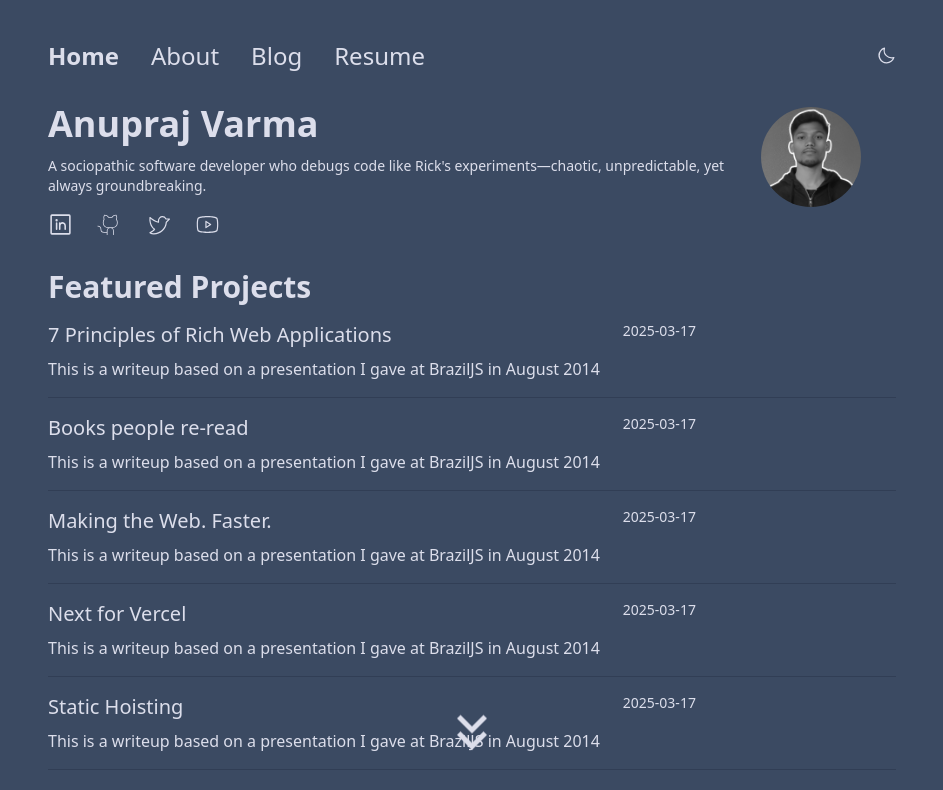
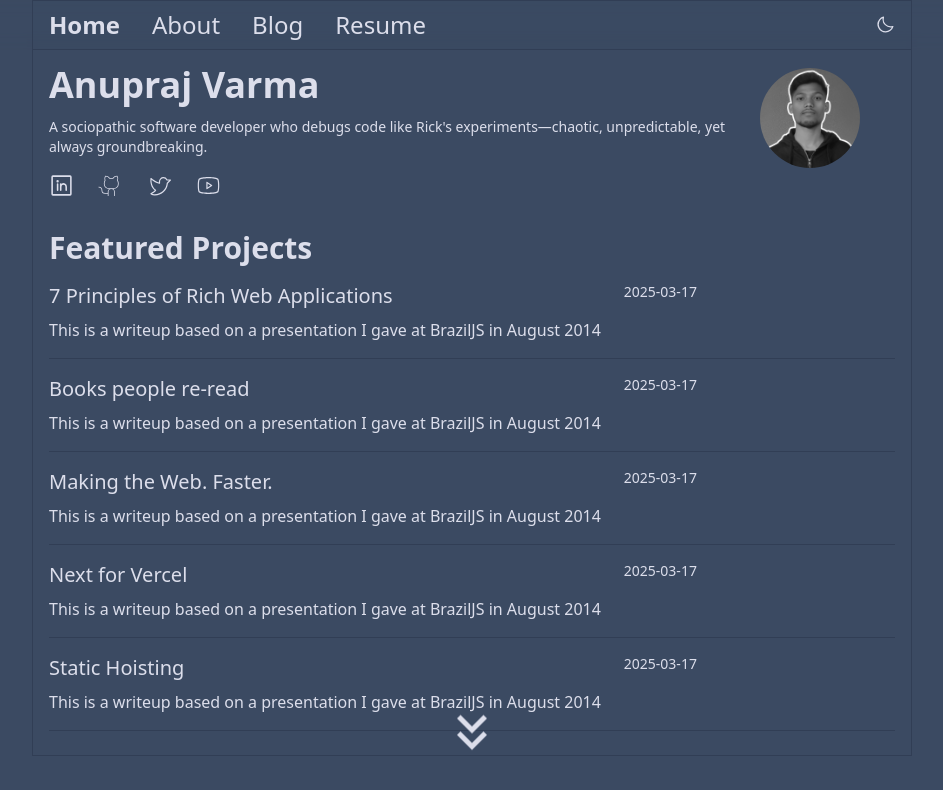
Before and after one commit to anuprajvarma/portfolio, a Next.js app: page / in a window 1280 px wide. Shown: the top 790 px of the page, without its empty margins (168-1111 px from the left). Built offline with nearby package versions, Linux system fonts and the light colour scheme.

Commit message:
fix param and style header

```diff
--- a/app/about/page.tsx
+++ b/app/about/page.tsx
@@ -3,7 +3,7 @@ import ProjectCard from "@/components/ProjectCard";
 
 export default function About() {
   return (
-    <div className="w-full">
+    <div className="w-full mt-10">
       <div className="sm:w-[55rem] w-full m-auto">
         <div className="m-auto p-4 py-6 flex flex-col text-sm gap-2 sm:text-start text-center">
           <p className="text-3xl font-medium text-start">About</p>
--- a/app/blog/[slug]/page.tsx
+++ b/app/blog/[slug]/page.tsx
@@ -7,11 +7,13 @@ interface BlogPageProps {
 }
 
 export default async function Blog({ params }: BlogPageProps) {
-  if (!params?.slug) {
+  const { slug } = await params;
+  console.log("Slug:", slug);
+  if (!slug) {
     return <p>Post not found</p>;
   }
 
-  const post = await getPostBySlug(params.slug);
+  const post = await getPostBySlug(slug);
 
   if (!post) {
     return <p>Post not found</p>;
@@ -20,7 +22,7 @@ export default async function Blog({ params }: BlogPageProps) {
   const { content, frontmatter } = post;
 
   return (
-    <div className="w-full">
+    <div className="w-full flex mt-10 z-10">
       <div className="sm:w-[55rem] w-full m-auto p-4 flex flex-col gap-6">
         <div className="flex flex-col">
           <h1 className="text-3xl font-medium">{frontmatter.title}</h1>
--- a/app/blog/page.tsx
+++ b/app/blog/page.tsx
@@ -3,7 +3,7 @@ import { PostLength } from "@/components/posts";
 
 export default async function Blogs() {
   return (
-    <div className="w-full">
+    <div className="w-full mt-10">
       <div className="sm:w-[55rem] w-full m-auto flex flex-col gap-4 p-4 py-6">
         <PostLength />
         <div className="flex flex-col w-full cursor-pointer">
--- a/app/layout.tsx
+++ b/app/layout.tsx
@@ -26,7 +26,7 @@ export default function RootLayout({
   return (
     <html lang="en">
       <body
-        className={`${geistSans.variable} ${geistMono.variable} antialiased w-full py-8`}
+        className={`${geistSans.variable} ${geistMono.variable} antialiased w-full`}
       >
         <Header />
         <main>{children}</main>
--- a/app/page.tsx
+++ b/app/page.tsx
@@ -3,11 +3,12 @@ import { MdKeyboardDoubleArrowDown } from "react-icons/md";
 import Link from "next/link";
 import { Github, Twitter, Linkedin, Youtube } from "@/components/socialLinks";
 import { Posts } from "@/components/posts";
+// import Header from "@/components/Header";
 
 export default async function Page() {
   return (
-    <div className="w-full">
-      <div className="sm:w-[55rem] w-full m-auto">
+    <div className="w-full mt-10">
+      <div className="sm:w-[55rem] w-full m-auto border border-[var(--bg)]">
         <div className="p-4 py-6 w-full flex flex-col gap-8">
           <div className="flex sm:flex-row flex-col-reverse  gap-1 sm:justify-between justify-center items-center w-full">
             <div className="flex flex-col gap-3">
--- a/app/resume/page.tsx
+++ b/app/resume/page.tsx
@@ -2,7 +2,7 @@ import React from "react";
 
 const Resume = () => {
   return (
-    <div className="w-full">
+    <div className="w-full mt-10">
       <div className="sm:w-[55rem] w-full m-auto flex flex-col gap-2 pt-10">
         <div className="w-full flex justify-center">
           <a
--- a/components/Header.tsx
+++ b/components/Header.tsx
@@ -8,8 +8,8 @@ const Header = () => {
   const pathname = usePathname();
   console.log(pathname);
   return (
-    <header className="w-full">
-      <div className="sm:w-[55rem] w-full m-auto flex justify-between items-center px-2">
+    <header className="w-full flex fixed top-0 z-20 backdrop-blur ">
+      <div className="sm:w-[55rem] w-full m-auto flex justify-between items-center px-2 border border-[var(--bg)] bg-[var(--background)]/50">
         <nav className={`cursor-pointer w-full flex`}>
           <ul className="flex text-2xl w-full justify-between sm:justify-start flex-row gap-4">
             <li
```
Also changed, not shown: public/bg-image1.jpg (added), public/bg-image2.jpg (added).
